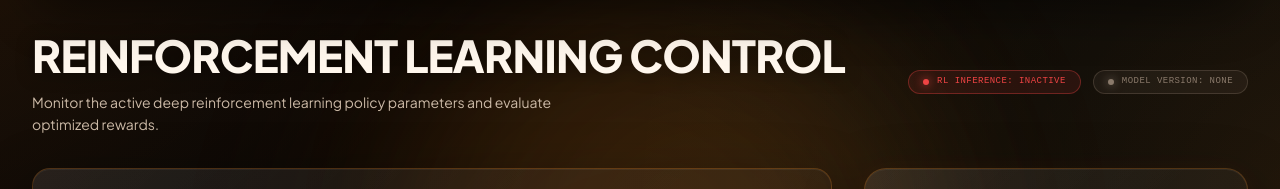
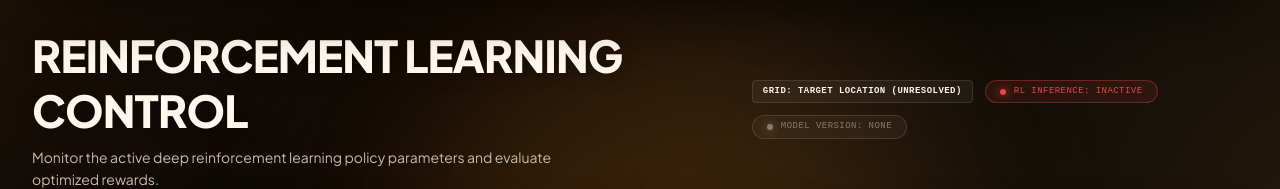
Before and after one commit to animesh6532/EcoTwin, a React (Vite) app in the folder frontend/: page /rl in a window 1280 px wide. Shown: the part 158-347 px from the top of the page. Built offline with nearby package versions, Linux system fonts and the light colour scheme; no server answers.

Commit message:
feat: implement simulation dashboard with interactive Leaflet map and real-time telemetry analytics

```diff
--- a/frontend/src/pages/Analytics.tsx
+++ b/frontend/src/pages/Analytics.tsx
@@ -15,9 +15,11 @@ import { BarChart3, AlertTriangle, ShieldCheck } from "lucide-react";
 import { GlassPanel } from "../components/glass/GlassPanel";
 import { GlassButton } from "../components/glass/GlassButton";
 import { GlassChart } from "../components/glass/GlassChart";
+import { useLocationStore } from "../store/locationStore";
 
 export default function Analytics() {
   const wsState = useSimulationStore();
+  const { city, locality, source } = useLocationStore();
   const [querySessionId, setQuerySessionId] = useState(wsState.sessionId || "");
 
   useEffect(() => {
@@ -135,10 +137,13 @@ export default function Analytics() {
       {querySessionId && (
         <div className="space-y-6">
           {/* Active session banner */}
-          <div className="p-4 rounded-[18px] border border-[rgba(255,184,77,0.16)] bg-white/5 shadow-sm flex items-center justify-between text-xs font-mono uppercase tracking-wider">
-            <div className="flex items-center gap-2 text-text-pale">
+          <div className="p-4 rounded-[18px] border border-[rgba(255,184,77,0.16)] bg-white/5 shadow-sm flex flex-wrap items-center justify-between gap-3 text-xs font-mono uppercase tracking-wider">
+            <div className="flex items-center gap-3 text-text-pale">
               <BarChart3 className="h-4.5 w-4.5 text-brand-orange" />
               <span>Analyzing Run Session: <span className="font-bold text-text-cream font-mono">{querySessionId}</span></span>
+              <span className="text-[9px] font-bold px-2 py-0.5 rounded bg-white/5 text-[#FF8A00] border border-[#FF8A00]/30">
+                LOC: {city || locality || "Target Area"} ({source})
+              </span>
             </div>
 
             {wsState.running && wsState.sessionId === querySessionId && (
--- a/frontend/src/pages/CarbonIntelligence.tsx
+++ b/frontend/src/pages/CarbonIntelligence.tsx
@@ -43,11 +43,16 @@ export default function CarbonIntelligence() {
     latitude,
     longitude,
     accuracy,
+    city,
+    locality,
+    formattedAddress,
+    source,
     loading: geoLoading,
     error: geoError,
-    detectLocation,
-    clearLocation
-  } = useGeolocation();
+    detectBrowserLocation,
+    clearLocation,
+    setShowOnboardingModal
+  } = useLocationStore();
 
   // Queries
   const { data: currentEmissions } = useQuery({
@@ -273,7 +278,10 @@ export default function CarbonIntelligence() {
         </div>
 
         {/* Top parameters status */}
-        <div className="flex flex-wrap items-center gap-3">
+        <div className="flex flex-wrap items-center gap-3 font-mono text-[9px]">
+          <span className="px-2.5 py-1 rounded border bg-[#FF8A00]/10 border-[#FF8A00]/30 text-[#FF8A00] font-bold uppercase tracking-wider">
+            MODEL: SUMO HBEFA3 (ESTIMATED)
+          </span>
           <GlassStatus label="ACCUMULATED CO₂" status={`${accumulatedEmissions ? (accumulatedEmissions.co2 / 1000).toFixed(1) : 0} g`} />
           <GlassStatus label="ACCUMULATED NOₓ" status={`${accumulatedEmissions ? (accumulatedEmissions.nox / 1000).toFixed(2) : 0} g`} />
         </div>
--- a/frontend/src/pages/ReinforcementLearning.tsx
+++ b/frontend/src/pages/ReinforcementLearning.tsx
@@ -8,9 +8,11 @@ import { RLStatus, ModelVersionSchema } from "../types";
 import { GlassCard } from "../components/glass/GlassCard";
 import { GlassPanel } from "../components/glass/GlassPanel";
 import { GlassStatus } from "../components/glass/GlassStatus";
+import { useLocationStore } from "../store/locationStore";
 
 export default function ReinforcementLearning() {
   const wsState = useSimulationStore();
+  const { city, locality, source, isDemoMode } = useLocationStore();
 
   // Queries
   const { data: rlStatus, isLoading: isLoadingStatus, refetch: refetchStatus } = useQuery<RLStatus, Error>({
@@ -78,7 +80,10 @@ export default function ReinforcementLearning() {
         </div>
 
         {/* Top bar status */}
-        <div className="flex flex-wrap items-center gap-3">
+        <div className="flex flex-wrap items-center gap-3 font-mono text-[9px]">
+          <span className="px-2.5 py-1 rounded border bg-white/5 border-white/10 text-text-cream font-bold uppercase tracking-wider">
+            GRID: {city || locality || "Target Location"} ({source})
+          </span>
           <GlassStatus label="RL INFERENCE" status={rlStatus?.running ? "active" : "inactive"} />
           <GlassStatus label="MODEL VERSION" status={modelInfo ? `v${modelInfo.version}` : "none"} />
         </div>
--- a/frontend/src/pages/Simulation.tsx
+++ b/frontend/src/pages/Simulation.tsx
@@ -29,7 +29,7 @@ import { toast } from "../utils/toast";
 import { SimulationStatus } from "../types";
 import { GlassCard } from "../components/glass/GlassCard";
 import { ResponsiveContainer, AreaChart, Area, XAxis, YAxis, Tooltip } from "recharts";
-import { useGeolocation } from "../hooks/useGeolocation";
+import { useLocationStore } from "../store/locationStore";
 
 const CENTER_LAT = 52.5200;
 const CENTER_LNG = 13.4050;
@@ -54,11 +54,14 @@ export default function Simulation() {
     latitude,
     longitude,
     accuracy,
+    city,
+    locality,
+    source,
     loading: geoLoading,
     error: geoError,
-    detectLocation,
+    detectBrowserLocation,
     clearLocation
-  } = useGeolocation();
+  } = useLocationStore();
 
   const {
     running,
```
